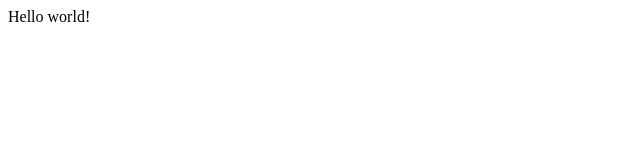
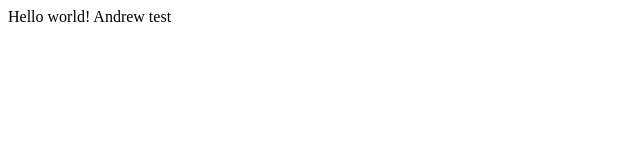
Before and after one commit to albTian/web-sp-21, a Gatsby site: page / in a window 1280 px wide. Shown: the full height of the page, 0-640 px from the left. Built offline with nearby package versions, Linux system fonts and the light colour scheme; Gatsby itself is replaced by a stand-in of ours.

Commit message:
andrew push test

```diff
--- a/src/pages/index.js
+++ b/src/pages/index.js
@@ -1,5 +1,5 @@
 import React from "react"
 
 export default function Home() {
-  return <div>Hello world!</div>
+  return <div>Hello world! Andrew test</div>
 }
```
